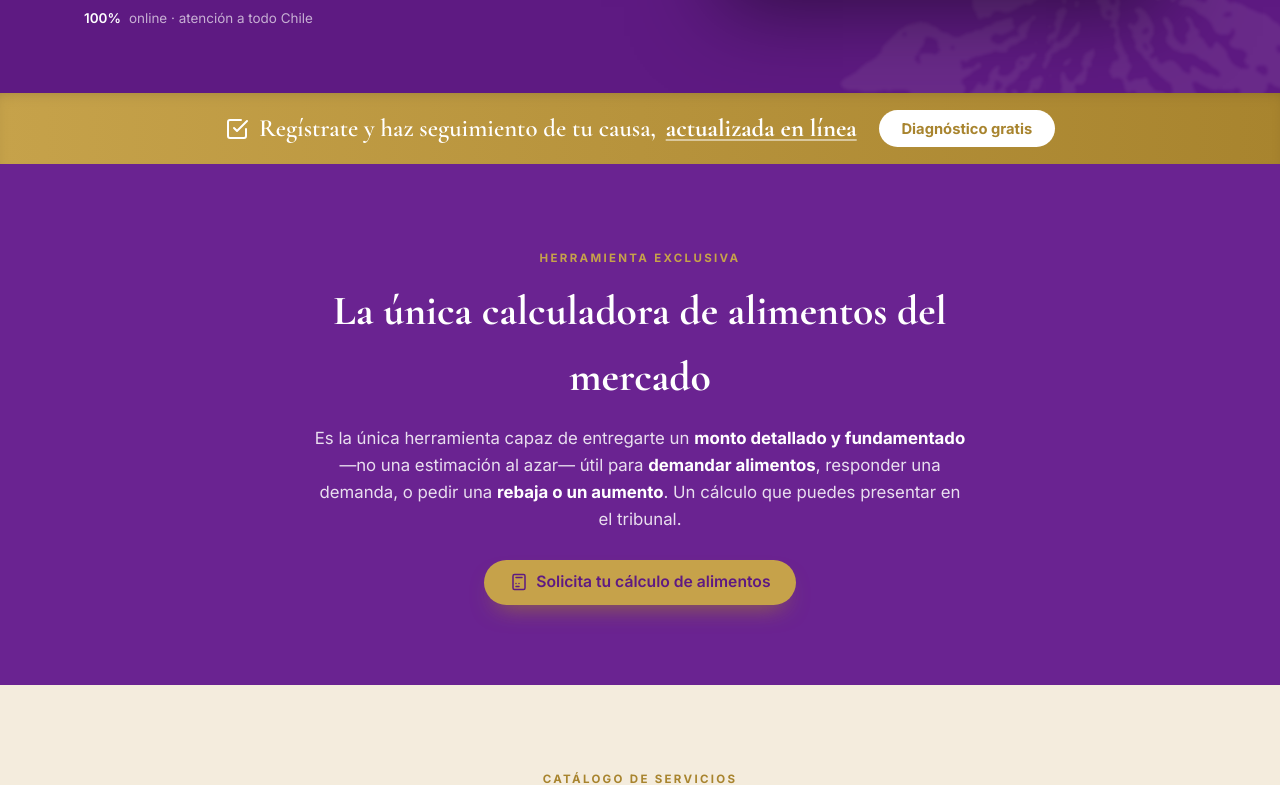
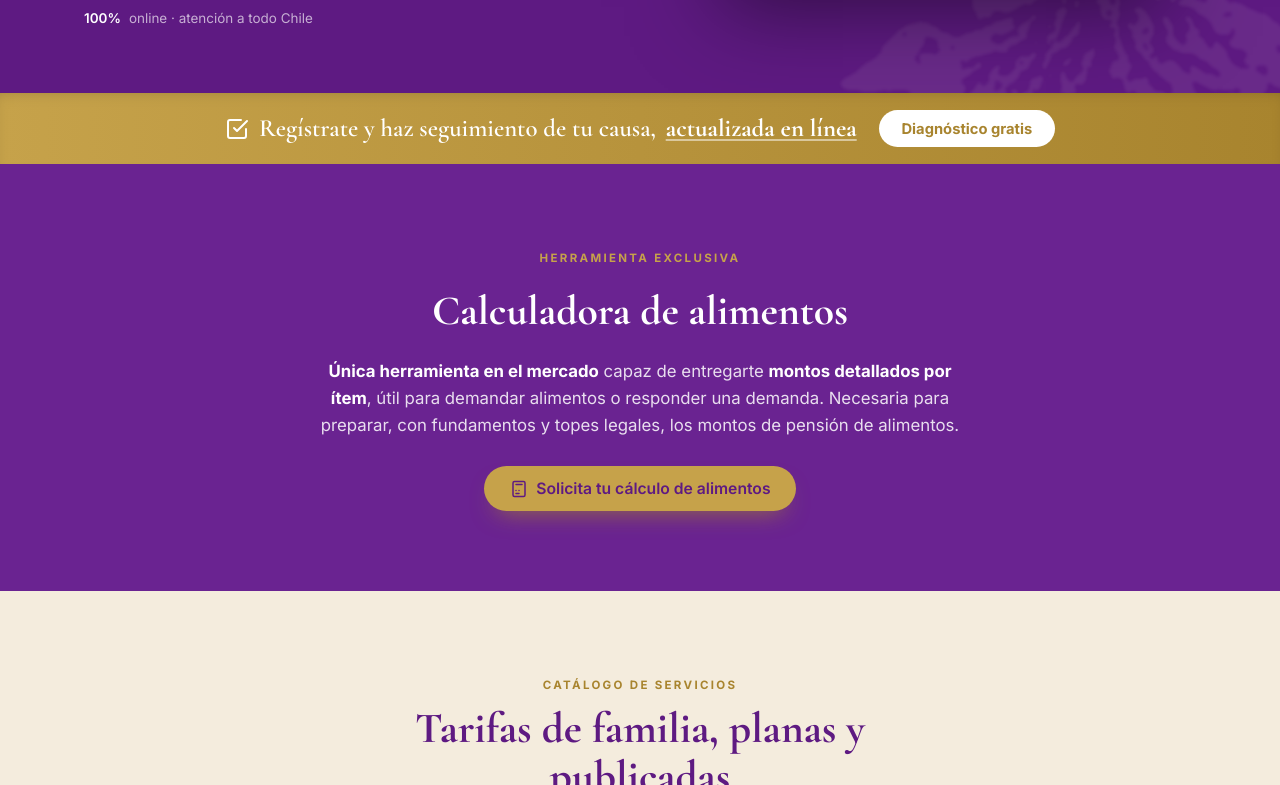
Before and after one commit to defensaalma/defensa-alma1, a website: page public/index.html in a window 1280 px wide. Shown: the part 594-1379 px from the top of the page. Drawn offline with nearby package versions, Linux system fonts and the light colour scheme.

Commit message:
Update index.html

```diff
--- a/public/index.html
+++ b/public/index.html
@@ -423,8 +423,8 @@ footer.ft{background:var(--blue-ink);color:rgba(255,255,255,.72);text-align:cent
 <section class="band band-blue" id="calculadora">
   <div class="wrap" style="text-align:center;max-width:780px">
     <span class="eyebrow" style="color:var(--coral)">Herramienta exclusiva</span>
-    <h2 style="color:#fff;font-size:clamp(1.9rem,4.2vw,2.6rem);margin:.5rem 0 .9rem">La única calculadora de alimentos del mercado</h2>
-    <p style="color:rgba(255,255,255,.85);font-size:1.05rem;max-width:62ch;margin:0 auto 1.7rem">Es la única herramienta capaz de entregarte un <b style="color:#fff">monto detallado y fundamentado</b> —no una estimación al azar— útil para <b style="color:#fff">demandar alimentos</b>, responder una demanda, o pedir una <b style="color:#fff">rebaja o un aumento</b>. Un cálculo que puedes presentar en el tribunal.</p>
+    <h2 style="color:#fff;font-size:clamp(1.9rem,4.2vw,2.6rem);margin:.5rem 0 .9rem">Calculadora de alimentos</h2>
+    <p style="color:rgba(255,255,255,.85);font-size:1.05rem;max-width:62ch;margin:0 auto 1.7rem"><b style="color:#fff">Única herramienta en el mercado</b> capaz de entregarte <b style="color:#fff">montos detallados por ítem</b>, útil para demandar alimentos o responder una demanda. Necesaria para preparar, con fundamentos y topes legales, los montos de pensión de alimentos.</p>
     <button class="btn btn-coral" onclick="location.href='/contratar/otros'">
       <svg viewBox="0 0 24 24" fill="none" stroke="currentColor" stroke-width="2" stroke-linecap="round" stroke-linejoin="round"><rect x="4" y="2" width="16" height="20" rx="2"/><line x1="8" y1="6" x2="16" y2="6"/><line x1="8" y1="14" x2="8" y2="14"/><line x1="12" y1="14" x2="12" y2="14"/><line x1="8" y1="18" x2="12" y2="18"/></svg>
       Solicita tu cálculo de alimentos
```
